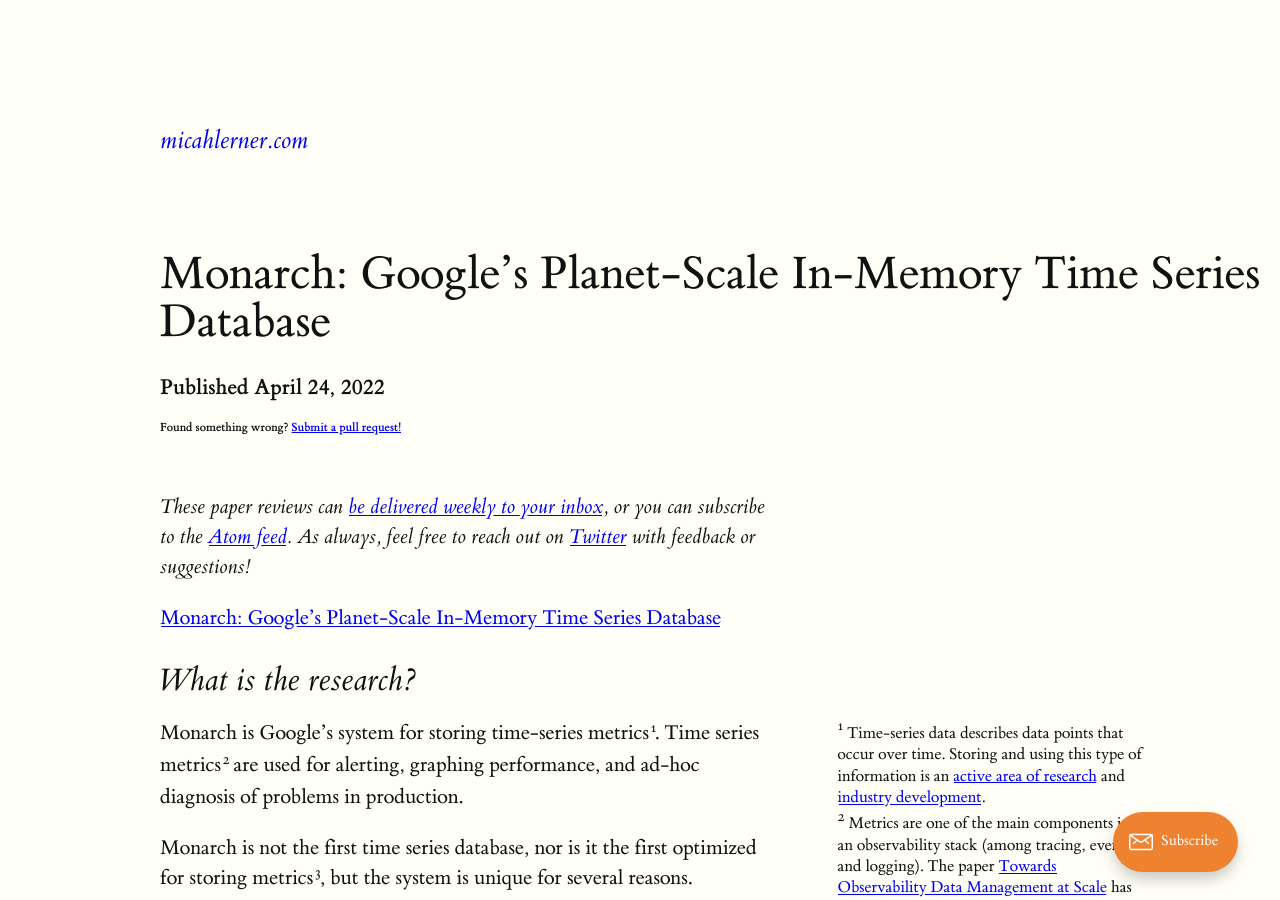
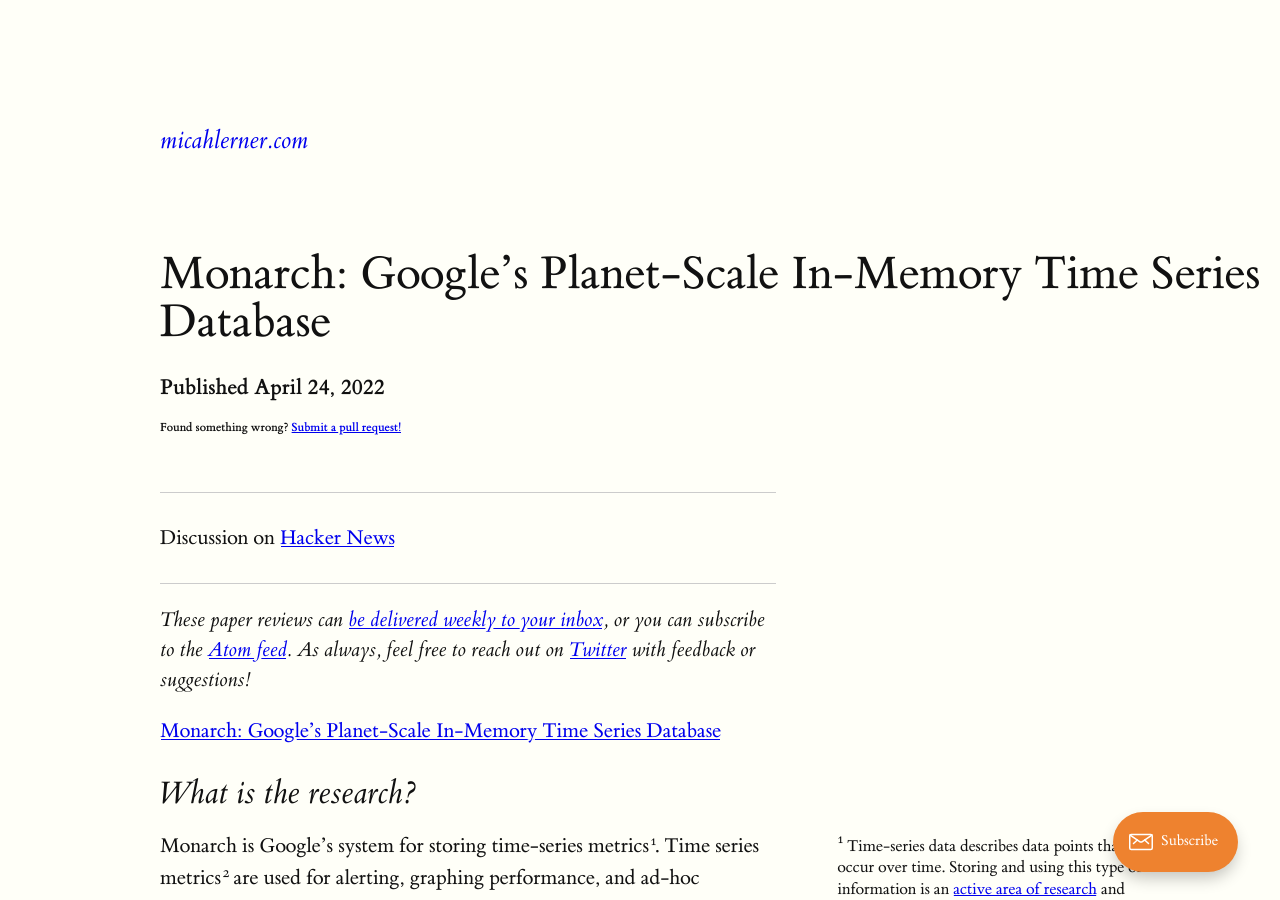
Before and after one commit to mlerner/mlerner.github.io, a Jekyll site: the page built from _posts/2022-04-24-monarch-googles-planet-scale-in-memory-time-series-database.md, in a window 1280 px wide and 900 px high. Built offline with Jekyll 4.4.1, drawn with Linux system fonts in a browser that asks for light colours; part of the change alters nothing that is shown.

Commit message:
HN link :)

```diff
--- a/_posts/2022-04-24-monarch-googles-planet-scale-in-memory-time-series-database.md
+++ b/_posts/2022-04-24-monarch-googles-planet-scale-in-memory-time-series-database.md
@@ -2,6 +2,7 @@
 layout: post
 title: "Monarch: Google’s Planet-Scale In-Memory Time Series Database"
 intro: These paper reviews can [be delivered weekly to your inbox](https://newsletter.micahlerner.com/), or you can subscribe to the [Atom feed](https://www.micahlerner.com/feed.xml). As always, feel free to reach out on [Twitter](https://twitter.com/micahlerner) with feedback or suggestions!
+hn: https://news.ycombinator.com/item?id=31379383
 categories:
 ---
 
```
